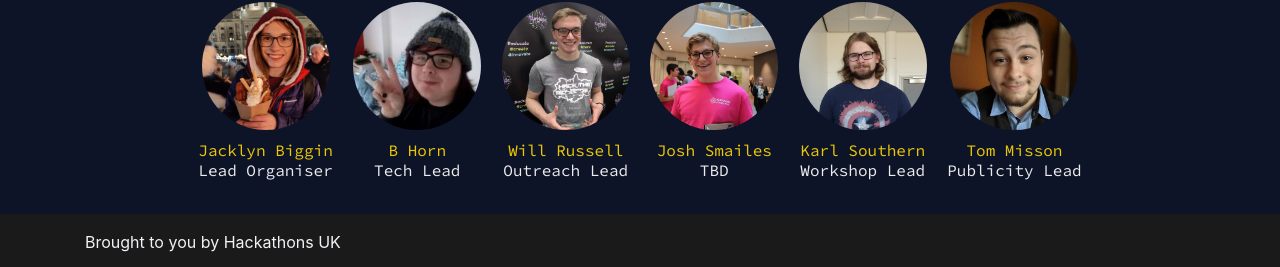
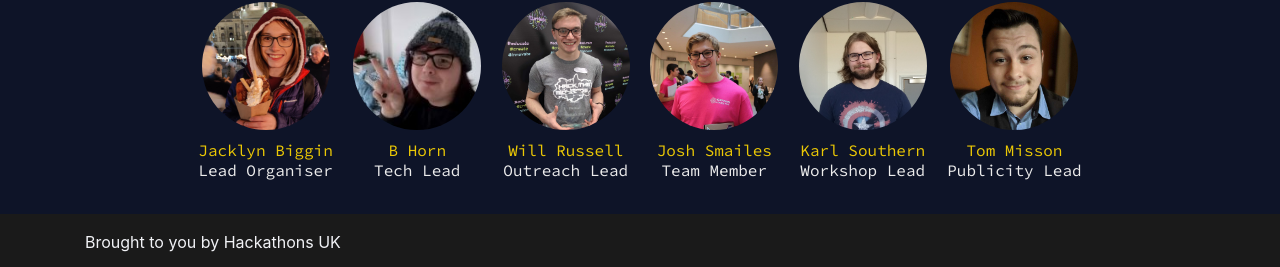
Before and after one commit to HackQuarantine/hq-website, a Jekyll site: the page built from index.md, in a window 1280 px wide and 900 px high, scrolled down 1612 px. Shown: the part 630-897 px from the top of the window. Built offline with Jekyll 4.4.1, drawn with Linux system fonts in a browser that asks for light colours; nearby versions of some CDN libraries.

Commit message:
Josh is not TBD

```diff
--- a/_layouts/default.html
+++ b/_layouts/default.html
@@ -45,7 +45,7 @@
                         <a href="https://linkedin.com/in/JackBiggin"><img src="./assets/img/team/jack.jpg" /> <div>Jacklyn Biggin<div>Lead Organiser</div></div></a>
                         <a href="https://twitter.com/baahorn"><img src="./assets/img/team/beowulf.jpg" /> <div>B Horn<div>Tech Lead</div></div></a>
                         <a href="https://twitter.com/wrussell1999"><img src="./assets/img/team/will.jpg" /> <div>Will Russell<div>Outreach Lead</div></div></a>
-                        <a href="https://twitter.com/smailesyboi"><img src="./assets/img/team/josh.jpg" /> <div>Josh Smailes<div>TBD</div></div></a>
+                        <a href="https://twitter.com/smailesyboi"><img src="./assets/img/team/josh.jpg" /> <div>Josh Smailes<div>Team Member</div></div></a>
 						<a href="https://community.dur.ac.uk/karl.southern"><img src="./assets/img/team/karl.jpg" /> <div>Karl Southern<div>Workshop Lead</div></div></a>
 						<a href="https://thomas.misson.info"><img src="./assets/img/team/tom_m.jpg" /> <div>Tom Misson<div>Publicity Lead</div></div></a>
                     </div>
```
